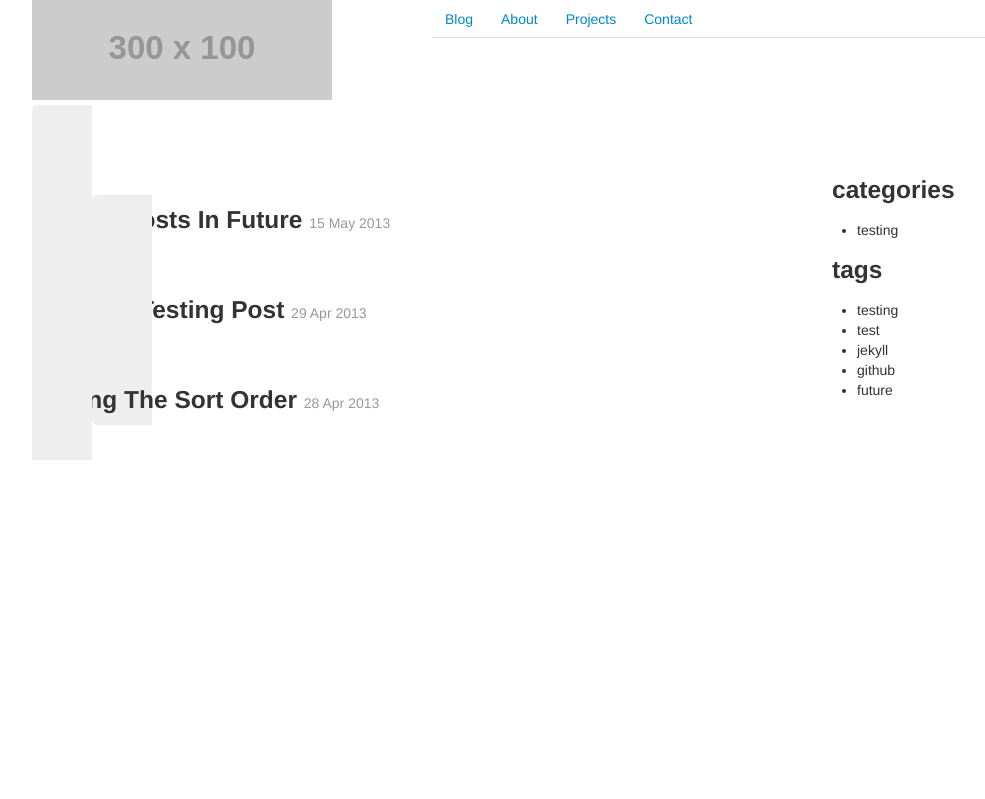
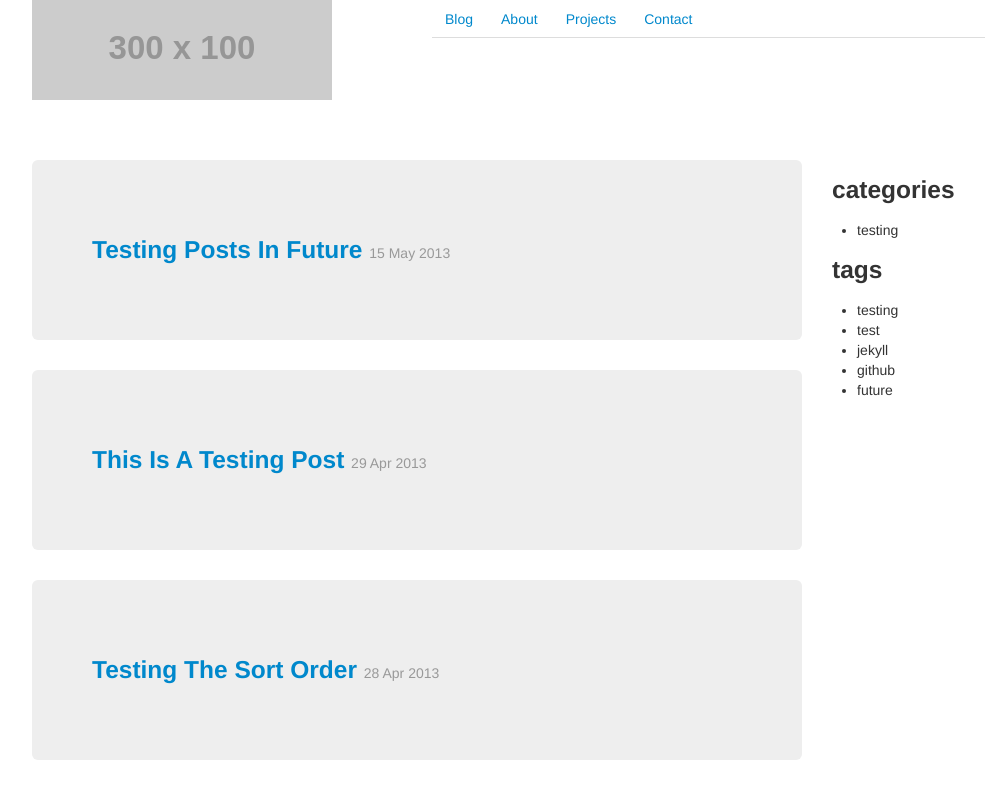
Before and after one commit to mralexandernickel/mralexandernickel.github.com, a Jekyll site: the page built from index.html, in a window 1280 px wide. Shown: the top 799 px of the page, without its empty margins (23-1008 px from the left). Built offline with Jekyll 4.4.1, drawn with Linux system fonts in a browser that asks for light colours; nearby versions of some CDN libraries.

Commit message:
debugging hero-unit

```diff
--- a/index.html
+++ b/index.html
@@ -4,9 +4,11 @@ layout: default
 <div class="row">
   <div class="span8">
     {% for post in site.posts %}
-    <a class="hero-unit" href="{{ BASE_PATH }}{{ post.url }}">
-      <h3>{{ post.title }} <small>{{ post.date | date_to_string }}</small></h3>
-    </a>
+    <div class="hero-unit">
+      <a href="{{ BASE_PATH }}{{ post.url }}">
+        <h3>{{ post.title }} <small>{{ post.date | date_to_string }}</small></h3>
+      </a>
+    </div>
     {% endfor %}
   </div>
   <div class="span4">
```
